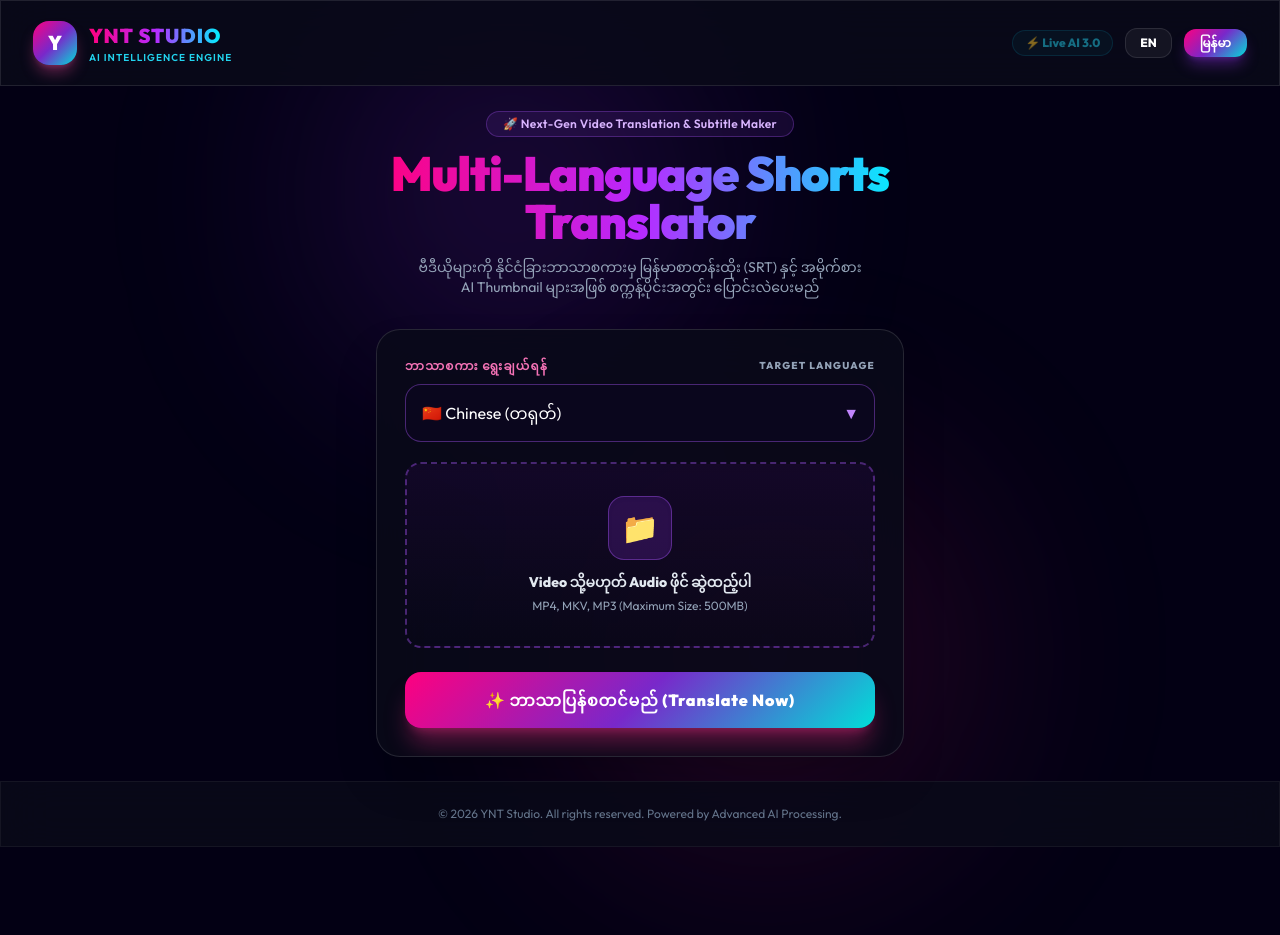
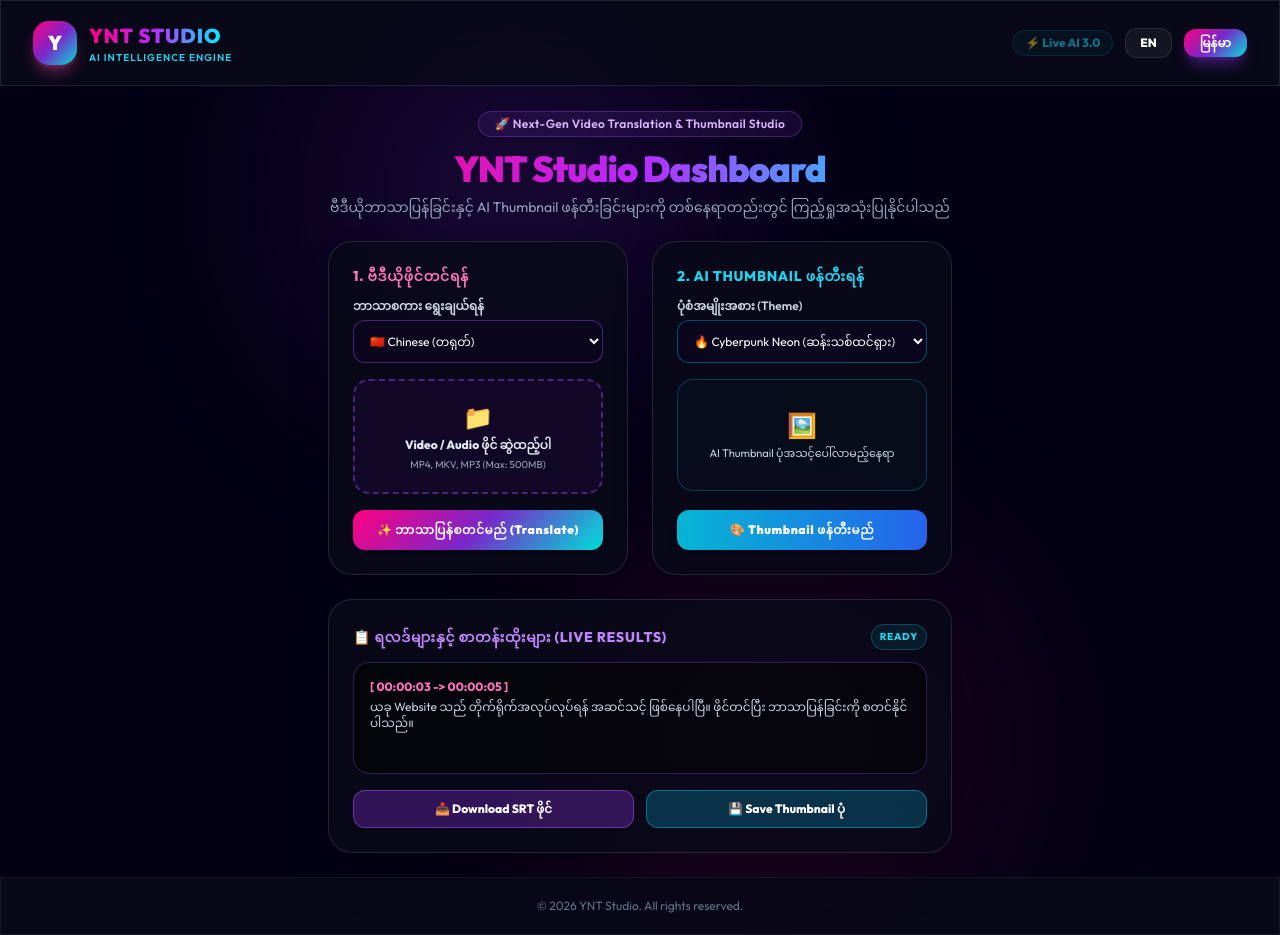
Before and after one commit to dramajapanacc-bit/ynt-studio, a plain HTML site: page index.html in a window 1280 px wide. Before the commit the page ends 847 px from the top, so only its background shows below. Drawn offline with nearby package versions, Linux system fonts and the light colour scheme; a web font is replaced by a local one.

Commit message:
Update index.html

```diff
--- a/index.html
+++ b/index.html
@@ -10,7 +10,7 @@
     <script src="https://cdn.tailwindcss.com"></script>
     <style>
         body { font-family: 'Outfit', 'Pyidaungsu', sans-serif; }
-        .cyber-glow { box-shadow: 0 0 35px rgba(236, 72, 153, 0.5), inset 0 0 15px rgba(139, 92, 246, 0.3); }
+        .cyber-glow { box-shadow: 0 0 35px rgba(236, 72, 153, 0.4), inset 0 0 15px rgba(139, 92, 246, 0.2); }
         .gradient-bg { background: linear-gradient(135deg, #ff007f 0%, #7928ca 50%, #00dfd8 100%); }
         .gradient-text { background: linear-gradient(90deg, #ff007f, #b829ff, #00f2fe); -webkit-background-clip: text; -webkit-text-fill-color: transparent; }
         .glass-panel { background: rgba(10, 10, 25, 0.85); backdrop-filter: blur(25px); border: 1px solid rgba(255, 255, 255, 0.12); }
@@ -27,7 +27,7 @@
     <!-- Header -->
     <header class="flex justify-between items-center px-8 py-5 border-b border-white/10 glass-panel sticky top-0 z-50">
         <div class="flex items-center space-x-3">
-            <div class="w-11 h-11 rounded-2xl gradient-bg flex items-center justify-center font-black text-xl shadow-lg shadow-pink-500/40 transform hover:rotate-12 transition">Y</div>
+            <div class="w-11 h-11 rounded-2xl gradient-bg flex items-center justify-center font-black text-xl shadow-lg shadow-pink-500/40">Y</div>
             <div>
                 <span class="font-black text-xl tracking-wider gradient-text">YNT STUDIO</span>
                 <span class="block text-[10px] text-cyan-400 tracking-widest uppercase font-semibold">AI Intelligence Engine</span>
@@ -36,75 +36,118 @@
         <div class="flex items-center space-x-3">
             <span class="hidden md:inline-block px-3 py-1 rounded-full bg-cyan-500/10 text-cyan-400 text-xs font-bold border border-cyan-500/30 animate-pulse">⚡ Live AI 3.0</span>
             <button class="px-3.5 py-1.5 bg-white/5 hover:bg-white/15 rounded-xl text-xs font-bold border border-white/10 transition">EN</button>
-            <button class="px-4 py-1.5 gradient-bg rounded-xl text-xs font-bold shadow-lg shadow-purple-600/40 hover:scale-105 transition">မြန်မာ</button>
+            <button class="px-4 py-1.5 gradient-bg rounded-xl text-xs font-bold shadow-lg shadow-purple-600/40">မြန်မာ</button>
         </div>
     </header>
 
     <!-- Main Container -->
-    <main class="max-w-xl mx-auto p-6 w-full flex-grow flex flex-col justify-center relative z-10">
-        <div class="text-center mb-8">
+    <main class="max-w-2xl mx-auto p-6 w-full flex-grow space-y-6 relative z-10">
+        <div class="text-center mb-6">
             <div class="inline-block mb-3 px-4 py-1 rounded-full bg-purple-500/10 border border-purple-500/30 text-purple-300 text-xs font-semibold tracking-wide">
-                🚀 Next-Gen Video Translation & Subtitle Maker
+                🚀 Next-Gen Video Translation & Thumbnail Studio
             </div>
-            <h1 class="text-3xl md:text-5xl font-black mb-3 gradient-text tracking-tight">Multi-Language Shorts Translator</h1>
-            <p class="text-slate-400 text-sm max-w-md mx-auto">ဗီဒီယိုများကို နိုင်ငံခြားဘာသာစကားမှ မြန်မာစာတန်းထိုး (SRT) နှင့် အမိုက်စား AI Thumbnail များအဖြစ် စက္ကန့်ပိုင်းအတွင်း ပြောင်းလဲပေးမည်</p>
+            <h1 class="text-3xl md:text-4xl font-black mb-2 gradient-text tracking-tight">YNT Studio Dashboard</h1>
+            <p class="text-slate-400 text-xs md:text-sm">ဗီဒီယိုဘာသာပြန်ခြင်းနှင့် AI Thumbnail ဖန်တီးခြင်းများကို တစ်နေရာတည်းတွင် ကြည့်ရှုအသုံးပြုနိုင်ပါသည်</p>
         </div>
 
-        <div class="glass-panel rounded-3xl p-7 shadow-2xl relative overflow-hidden cyber-glow">
-            <!-- Language Selection -->
-            <div class="mb-5">
-                <label class="block text-xs font-extrabold uppercase tracking-widest text-pink-400 mb-2.5 flex items-center justify-between">
-                    <span>ဘာသာစကား ရွေးချယ်ရန်</span>
-                    <span class="text-[10px] text-slate-400">Target Language</span>
-                </label>
-                <div class="relative">
-                    <select class="w-full bg-[#0a061d] border border-purple-500/40 rounded-2xl p-4 text-white font-medium focus:outline-none focus:border-cyan-400 focus:ring-2 focus:ring-cyan-500/20 transition appearance-none cursor-pointer">
-                        <option>🇨🇳 Chinese (တရုတ်)</option>
-                        <option>🇬🇧 English (အင်္ဂလိပ်)</option>
-                        <option>🇯🇵 Japanese (ဂျပန်)</option>
-                        <option>🇰🇷 Korean (ကိုရီးယား)</option>
-                    </select>
-                    <div class="absolute right-4 top-1/2 transform -translate-y-1/2 pointer-events-none text-purple-400">▼</div>
+        <div class="grid grid-cols-1 md:grid-cols-2 gap-6">
+            <!-- Left Box: Upload & Translation -->
+            <div class="glass-panel rounded-3xl p-6 shadow-2xl cyber-glow flex flex-col justify-between">
+                <div>
+                    <h2 class="text-sm font-extrabold text-pink-400 uppercase tracking-wider mb-3">1. ဗီဒီယိုဖိုင်တင်ရန်</h2>
+
+                    <div class="mb-4">
+                        <label class="block text-xs font-semibold text-slate-300 mb-1.5">ဘာသာစကား ရွေးချယ်ရန်</label>
+                        <select class="w-full bg-[#0a061d] border border-purple-500/40 rounded-xl p-3 text-xs text-white font-medium focus:outline-none focus:border-cyan-400">
+                            <option>🇨🇳 Chinese (တရုတ်)</option>
+                            <option>🇬🇧 English (အင်္ဂလိပ်)</option>
+                            <option>🇯🇵 Japanese (ဂျပန်)</option>
+                            <option>🇰🇷 Korean (ကိုရီးယား)</option>
+                        </select>
+                    </div>
+
+                    <!-- Upload Box -->
+                    <div id="uploadBox" class="border-2 border-dashed border-purple-500/40 rounded-2xl p-5 text-center bg-purple-950/20 hover:border-cyan-400 transition cursor-pointer mb-4 group">
+                        <div class="text-2xl mb-1">📁</div>
+                        <p id="uploadText" class="text-xs font-bold text-slate-200">Video / Audio ဖိုင် ဆွဲထည့်ပါ</p>
+                        <p class="text-[10px] text-slate-400 mt-1">MP4, MKV, MP3 (Max: 500MB)</p>
+                        <input type="file" class="hidden" id="videoFile" accept="video/*,audio/*">
+                    </div>
                 </div>
+
+                <button id="translateBtn" class="w-full py-3 rounded-xl font-black text-xs gradient-bg hover:opacity-95 transition shadow-lg text-white tracking-wider">
+                    ✨ ဘာသာပြန်စတင်မည် (Translate)
+                </button>
             </div>
 
-            <!-- Upload Box -->
-            <div id="uploadBox" class="border-2 border-dashed border-purple-500/40 rounded-2xl p-8 text-center bg-gradient-to-b from-purple-950/20 to-transparent hover:border-cyan-400 hover:bg-cyan-950/20 transition-all duration-300 cursor-pointer mb-6 group">
-                <div class="w-16 h-16 mx-auto mb-3 rounded-2xl bg-purple-600/20 border border-purple-500/40 flex items-center justify-center text-3xl group-hover:scale-110 group-hover:rotate-6 transition duration-300 shadow-inner">
-                    📁
+            <!-- Right Box: AI Thumbnail Generator -->
+            <div class="glass-panel rounded-3xl p-6 shadow-2xl cyber-glow flex flex-col justify-between">
+                <div>
+                    <h2 class="text-sm font-extrabold text-cyan-400 uppercase tracking-wider mb-3">2. AI Thumbnail ဖန်တီးရန်</h2>
+
+                    <div class="mb-4">
+                        <label class="block text-xs font-semibold text-slate-300 mb-1.5">ပုံစံအမျိုးအစား (Theme)</label>
+                        <select class="w-full bg-[#0a061d] border border-cyan-500/40 rounded-xl p-3 text-xs text-white font-medium focus:outline-none focus:border-pink-400">
+                            <option>🔥 Cyberpunk Neon (ဆန်းသစ်ထင်ရှား)</option>
+                            <option>⚡ Modern Minimalist (ရှင်းလင်းသပ်ရပ်)</option>
+                            <option>💥 Cinematic 3D (ရုပ်ရှင်ဆန်ဆန်)</option>
+                        </select>
+                    </div>
+
+                    <!-- Thumbnail Preview Box -->
+                    <div class="border border-cyan-500/30 rounded-2xl p-3 text-center bg-cyan-950/10 mb-4 h-28 flex flex-col items-center justify-center">
+                        <span class="text-2xl mb-1">🖼️</span>
+                        <p class="text-[11px] text-slate-300 font-medium">AI Thumbnail ပုံအသင့်ပေါ်လာမည့်နေရာ</p>
+                    </div>
                 </div>
-                <p id="uploadText" class="text-sm font-bold text-slate-200 group-hover:text-cyan-300 transition">Video သို့မဟုတ် Audio ဖိုင် ဆွဲထည့်ပါ</p>
-                <p class="text-xs text-slate-400 mt-1.5">MP4, MKV, MP3 (Maximum Size: 500MB)</p>
-                <input type="file" class="hidden" id="videoFile" accept="video/*,audio/*">
+
+                <button class="w-full py-3 rounded-xl font-black text-xs bg-gradient-to-r from-cyan-500 to-blue-600 hover:opacity-95 transition shadow-lg text-white tracking-wider">
+                    🎨 Thumbnail ဖန်တီးမည်
+                </button>
+            </div>
+        </div>
+
+        <!-- Always Visible Results Section -->
+        <div class="glass-panel rounded-3xl p-6 shadow-2xl cyber-glow">
+            <h3 class="text-sm font-bold text-purple-400 uppercase tracking-wider mb-3 flex items-center justify-between">
+                <span>📋 ရလဒ်များနှင့် စာတန်းထိုးများ (Live Results)</span>
+                <span class="text-[10px] text-cyan-400 bg-cyan-500/10 px-2 py-0.5 rounded-full border border-cyan-500/30">Ready</span>
+            </h3>
+
+            <div class="bg-black/50 border border-purple-500/30 rounded-2xl p-4 text-xs text-slate-300 mb-4 h-28 overflow-y-auto">
+                <p class="text-pink-400 font-bold mb-1">[ 00:00:03 -> 00:00:05 ]</p>
+                <p>ယခု Website သည် တိုက်ရိုက်အလုပ်လုပ်ရန် အဆင်သင့် ဖြစ်နေပါပြီ။ ဖိုင်တင်ပြီး ဘာသာပြန်ခြင်းကို စတင်နိုင်ပါသည်။</p>
             </div>
 
-            <!-- Action Button -->
-            <button id="translateBtn" class="w-full py-4 rounded-2xl font-black text-base gradient-bg hover:opacity-95 transition-all transform hover:-translate-y-0.5 shadow-xl shadow-pink-600/40 tracking-wider text-white flex items-center justify-center space-x-2 cursor-pointer">
-                <span>✨ ဘာသာပြန်စတင်မည် (Translate Now)</span>
-            </button>
+            <div class="flex gap-3">
+                <button class="flex-1 py-2.5 rounded-xl bg-purple-600/30 hover:bg-purple-600/50 border border-purple-500/50 text-xs font-bold transition text-center">
+                    📥 Download SRT ဖိုင်
+                </button>
+                <button class="flex-1 py-2.5 rounded-xl bg-cyan-600/30 hover:bg-cyan-600/50 border border-cyan-500/50 text-xs font-bold transition text-center">
+                    💾 Save Thumbnail ပုံ
+                </button>
+            </div>
         </div>
     </main>
 
     <!-- Footer -->
-    <footer class="text-center py-6 text-xs text-slate-500 border-t border-white/5 glass-panel">
-        <p>&copy; 2026 YNT Studio. All rights reserved. Powered by Advanced AI Processing.</p>
+    <footer class="text-center py-5 text-xs text-slate-500 border-t border-white/5 glass-panel">
+        <p>&copy; 2026 YNT Studio. All rights reserved.</p>
     </footer>
 
-    <!-- Interactive JavaScript Logic -->
+    <!-- JavaScript -->
     <script>
         const fileInput = document.getElementById('videoFile');
         const uploadBox = document.getElementById('uploadBox');
         const uploadText = document.getElementById('uploadText');
         const translateBtn = document.getElementById('translateBtn');
 
-        uploadBox.addEventListener('click', () => {
-            fileInput.click();
-        });
+        uploadBox.addEventListener('click', () => fileInput.click());
 
         fileInput.addEventListener('change', (e) => {
             const file = e.target.files[0];
             if (file) {
-                uploadText.textContent = `ရွေးချယ်ထားသောဖိုင်: ${file.name}`;
+                uploadText.textContent = `ရွေးချယ်ထားသော: ${file.name}`;
             }
         });
 
@@ -116,15 +159,13 @@
             }
 
             translateBtn.disabled = true;
-            translateBtn.innerHTML = "⏳ ဘာသာပြန်ဆိုနေပါပြီ (Processing)...";
-            translateBtn.classList.add('opacity-75');
+            translateBtn.innerHTML = "⏳ ဘာသာပြန်ဆိုနေပါပြီ...";
 
             setTimeout(() => {
-                alert('ဗီဒီယို ဘာသာပြန်ခြင်းနှင့် SRT စာတန်းထိုး ထုတ်လုပ်ခြင်း အောင်မြင်ပါပြီ!');
                 translateBtn.disabled = false;
-                translateBtn.innerHTML = "✨ ဘာသာပြန်စတင်မည် (Translate Now)";
-                translateBtn.classList.remove('opacity-75');
-            }, 3000);
+                translateBtn.innerHTML = "✨ ဘာသာပြန်စတင်မည် (Translate)";
+                alert('ဘာသာပြန်ဆိုခြင်း ပြီးစီးပါပြီ!');
+            }, 2000);
         });
     </script>
 </body>
```
